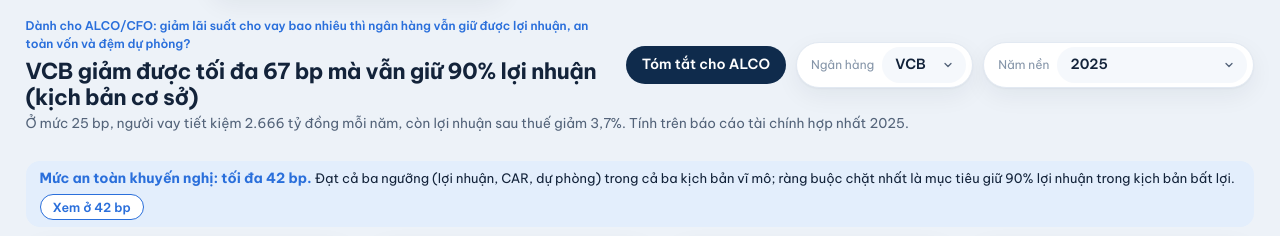
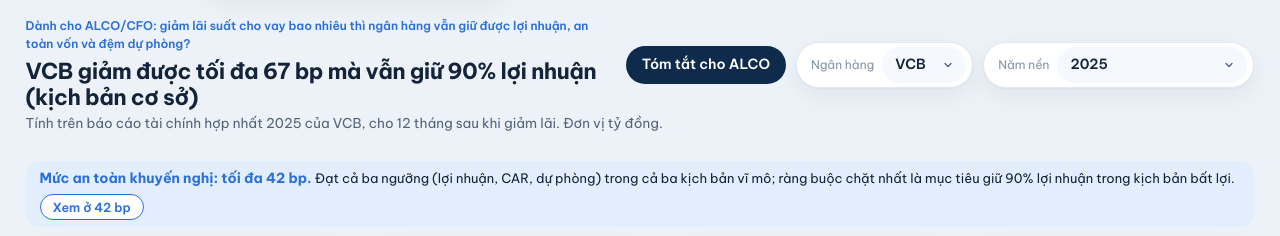
Before and after one commit to meomeolucifr/vietleap26, a plain HTML site: page dashboard/index.html in a window 1280 px wide. Shown: the part 65-301 px from the top of the page. Drawn offline with Linux system fonts and the light colour scheme.

Commit message:
Subtitle states the data basis only; the numbers are already on the KPI cards
Co-Authored-By: Claude Opus 5.5 <noreply@anthropic.com>

```diff
--- a/dashboard/index.html
+++ b/dashboard/index.html
@@ -1022,11 +1022,9 @@
                                 `In the ${scLabel(scen(S.macro)).toLowerCase()} scenario, ${r.bank} has no room to cut and still keep ${q}% of profit`);
     else t = L(`${r.bank} giảm được tối đa ${f0.format(Math.floor(s.maxBp))} bp mà vẫn giữ ${q}% lợi nhuận`, `${r.bank} can cut lending rates by up to ${f0.format(Math.floor(s.maxBp))} bp and keep ${q}% of profit`) + scQual();
     $('title').textContent = t;
-    const chg = r.pat > 0 ? (s.patChg < 0 ? L('giảm ', 'falls ') : L('tăng ', 'rises ')) + pct(Math.abs(s.patChg)) : L('đổi ', 'changes by ') + sTy(s.pat1 - r.pat) + ' ' + BN();
-    $('subtitle').textContent = L(`Ở mức ${f0.format(S.bp)} bp, người vay tiết kiệm ${ty(s.save)} tỷ đồng mỗi năm, còn lợi nhuận sau thuế ${chg}`,
-                                  `At ${f0.format(S.bp)} bp, borrowers save VND ${ty(s.save)} bn a year and profit after tax ${chg}`) +
-      (s.dProv ? L(` (đã tính kịch bản vĩ mô ${scLabel(scen(S.macro)).toLowerCase()})`, ` (including the ${scLabel(scen(S.macro)).toLowerCase()} macro scenario)`) : '') +
-      L(`. Tính trên báo cáo tài chính hợp nhất ${r.year}.`, `. Based on the ${r.year} consolidated financial statements.`);
+    // số liệu đã có trên các thẻ bên dưới; phụ đề chỉ nói số liệu lấy từ đâu và tính cho khoảng thời gian nào
+    $('subtitle').textContent = L(`Tính trên báo cáo tài chính hợp nhất ${r.year} của ${r.bank}, cho 12 tháng sau khi giảm lãi. Đơn vị tỷ đồng.`,
+                                  `Computed from ${r.bank}'s ${r.year} consolidated financial statements, for the 12 months after the cut. VND bn.`);
   }
 
   // ---------- KPI ----------
```
